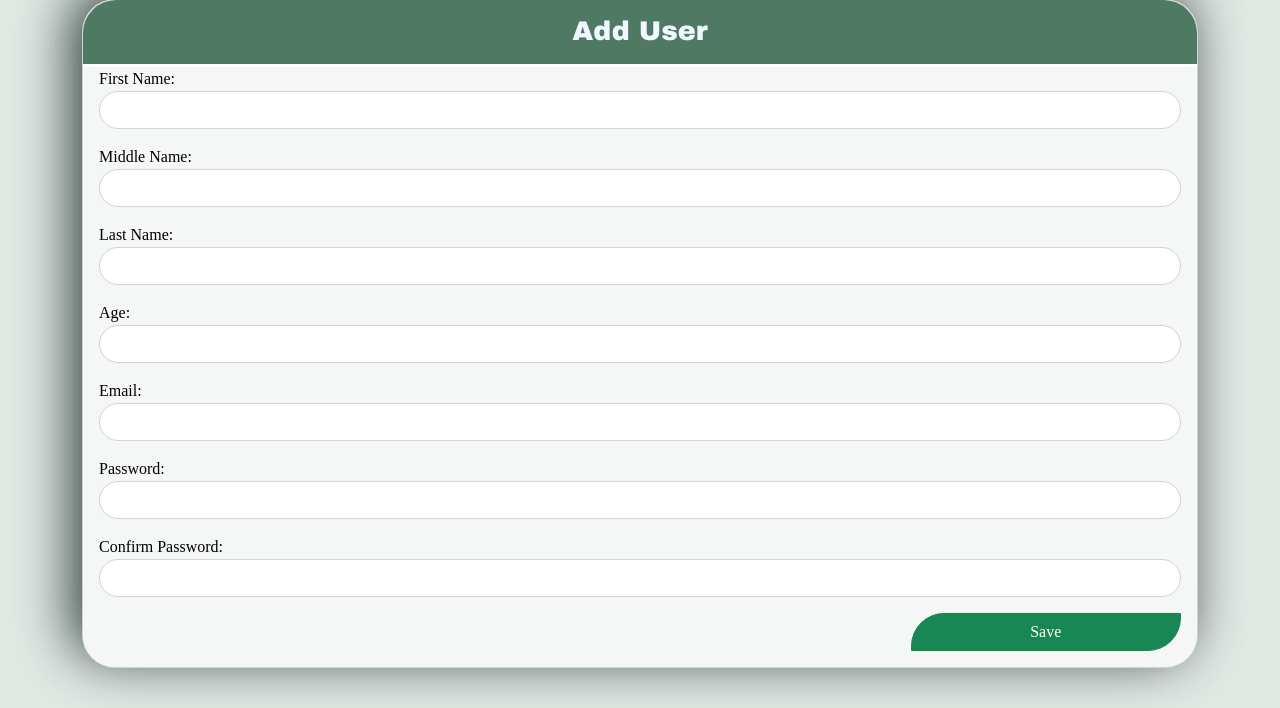
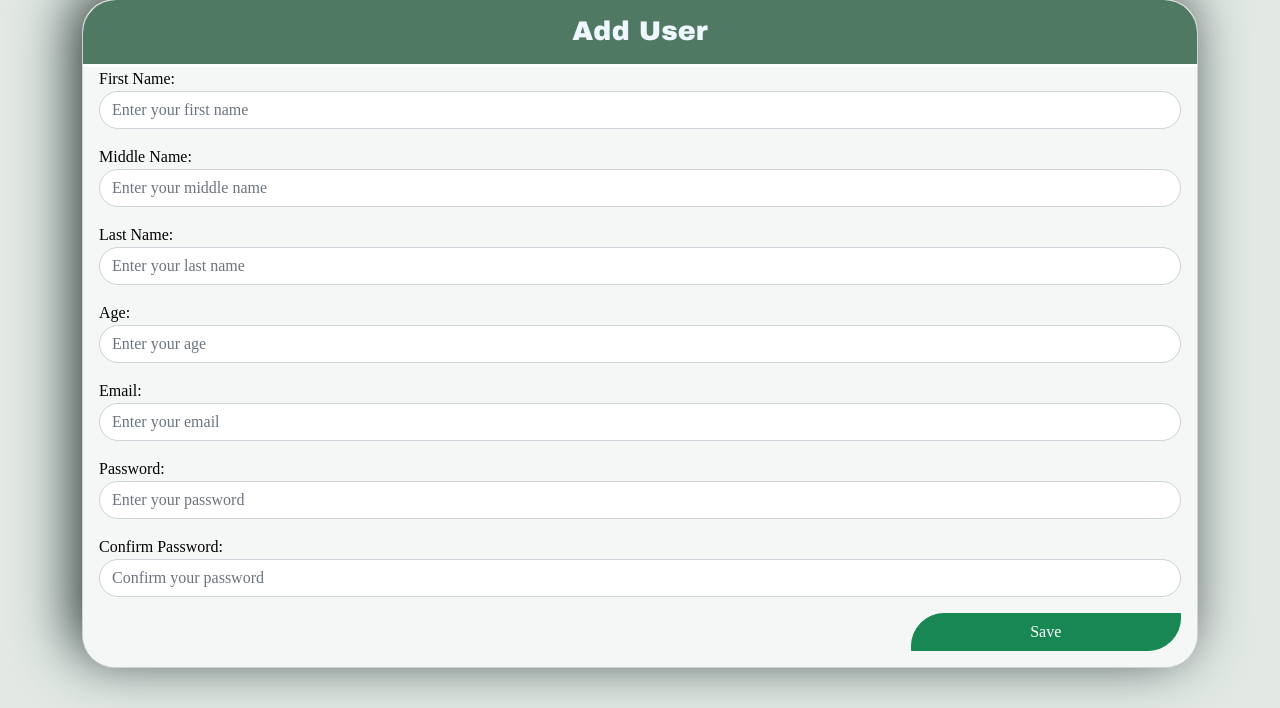
Before and after one commit to Monochromat1c/diestro-ci4, a CodeIgniter 4 app: the page made by app/Views/users/add.php in a window 1280 px wide. Shown: the part 49-757 px from the top of the page. Run offline with PHP 8.4 and a stand-in for CodeIgniter, Linux system fonts and the light colour scheme; the template is opened without the code that fills it, so the values that code supplies are empty; some libraries are stand-ins or nearby versions; some web fonts are replaced.

Commit message:
Added input placeholders to the form

```diff
--- a/app/Views/users/add.php
+++ b/app/Views/users/add.php
@@ -15,31 +15,31 @@
             <div class="card-body">
                 <div class="mb-3">
                     <label for="first_name">First Name:</label>
-                    <input type="text" class="form-control" id="first_name" name="first_name"/>
+                    <input type="text" class="form-control" id="first_name" name="first_name" placeholder="Enter your first name"/>
                 </div>
                 <div class="mb-3">
                     <label for="middle_name">Middle Name:</label>
-                    <input type="text" class="form-control" id="middle_name" name="middle_name"/>
+                    <input type="text" class="form-control" id="middle_name" name="middle_name" placeholder="Enter your middle name"/>
                 </div>
                 <div class="mb-3">
                     <label for="last_name">Last Name:</label>
-                    <input type="text" class="form-control" id="last_name" name="last_name"/>
+                    <input type="text" class="form-control" id="last_name" name="last_name" placeholder="Enter your last name"/>
                 </div>
                 <div class="mb-3">
                     <label for="age">Age:</label>
-                    <input type="number" class="form-control" id="age" name="age"/>
+                    <input type="number" class="form-control" id="age" name="age" placeholder="Enter your age"/>
                 </div>
                 <div class="mb-3">
                     <label for="email">Email:</label>
-                    <input type="text" class="form-control" id="email" name="email"/>
+                    <input type="text" class="form-control" id="email" name="email" placeholder="Enter your email"/>
                 </div>
                 <div class="mb-3">
                     <label for="password">Password:</label>
-                    <input type="password" class="form-control" id="password" name="password"/>
+                    <input type="password" class="form-control" id="password" name="password" placeholder="Enter your password"/>
                 </div>
                 <div class="mb-3">
                     <label for="password">Confirm Password:</label>
-                    <input type="password" class="form-control" id="password" name="password"/>
+                    <input type="password" class="form-control" id="password" name="password" placeholder="Confirm your password"/>
                 </div>
                 <div class="col-12 col-sm-3 float-end">
                     <button id="btn" type="submit" class="btn btn-success w-100">Save</button>
```
